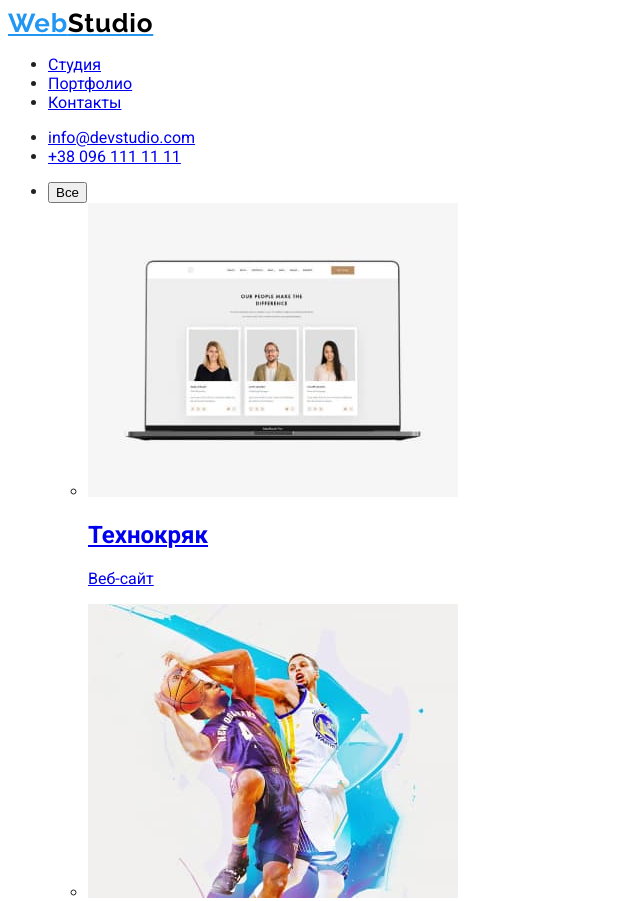
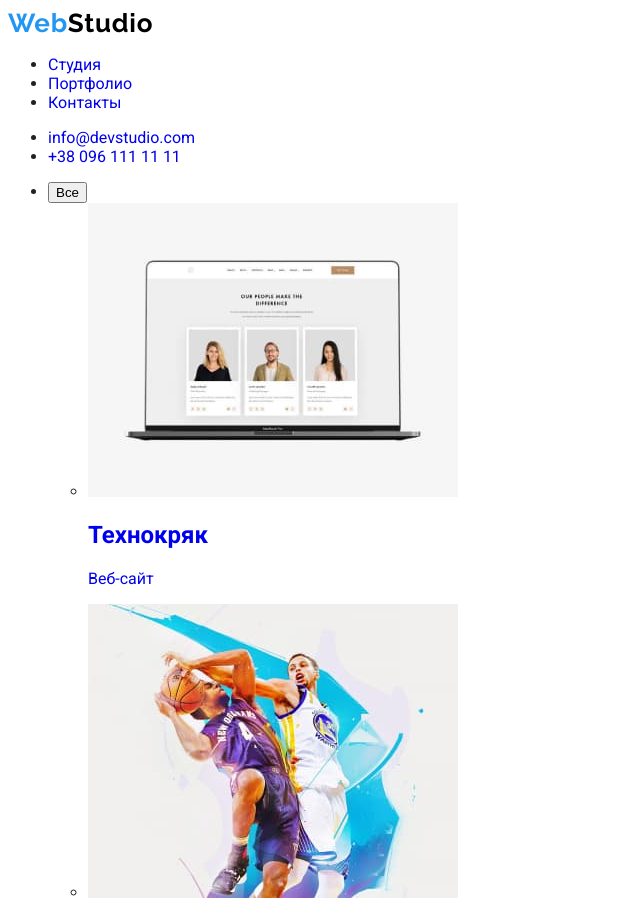
Before and after one commit to wi2410/goit-markup-hw-02, a plain HTML site: page portfolio.html in a window 1280 px wide. Shown: the top 901 px of the page, without its empty margins (0-640 px from the left). Drawn offline with Linux system fonts and the light colour scheme.

Commit message:
text-decoration
a {text-decoration: none}

```diff
--- a/css/style.css
+++ b/css/style.css
@@ -2,6 +2,9 @@ body {
   font-family: Raleway, sans-serif;
   font-family: Roboto, sans-serif;
   color: #212121;
+}
+a {
+  text-decoration: none
 }
 .logo {
   font-family: "Raleway";
```
